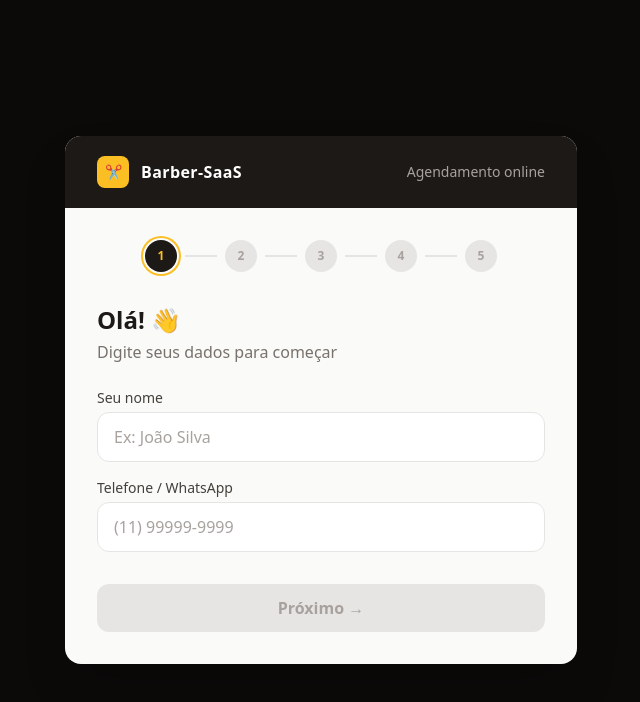
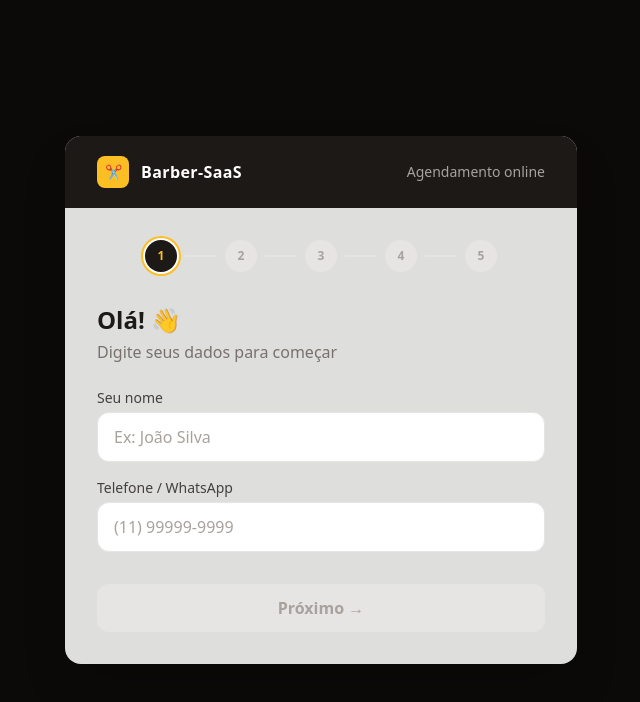
Before and after one commit to AndreyrbSilva/Saas-Barber, a React (Vite) app: page /agendar in a window 1280 px wide. Shown: the top 702 px of the page, without its empty margins (319-959 px from the left). Built offline with nearby package versions, Linux system fonts and the light colour scheme.

Commit message:
style: adjust background color of booking card
Updated background color of the BookingPage component.

```diff
--- a/src/pages/public/BookingPage.tsx
+++ b/src/pages/public/BookingPage.tsx
@@ -233,7 +233,7 @@ export default function BookingPage() {
   // ── Render ───────────────────────────────────────────────
   return (
     <div className="min-h-screen bg-stone-950 flex items-center justify-center p-4">
-      <div className="w-full max-w-lg bg-stone-50 rounded-2xl shadow-2xl overflow-hidden">
+      <div className="w-full max-w-lg bg-stone-100/90 rounded-2xl shadow-2xl overflow-hidden">
 
         <div className="bg-stone-900 px-8 py-5 flex items-center gap-3">
           <div className="w-8 h-8 rounded-lg bg-amber-400 flex items-center justify-center text-stone-900 font-bold text-sm">
```
